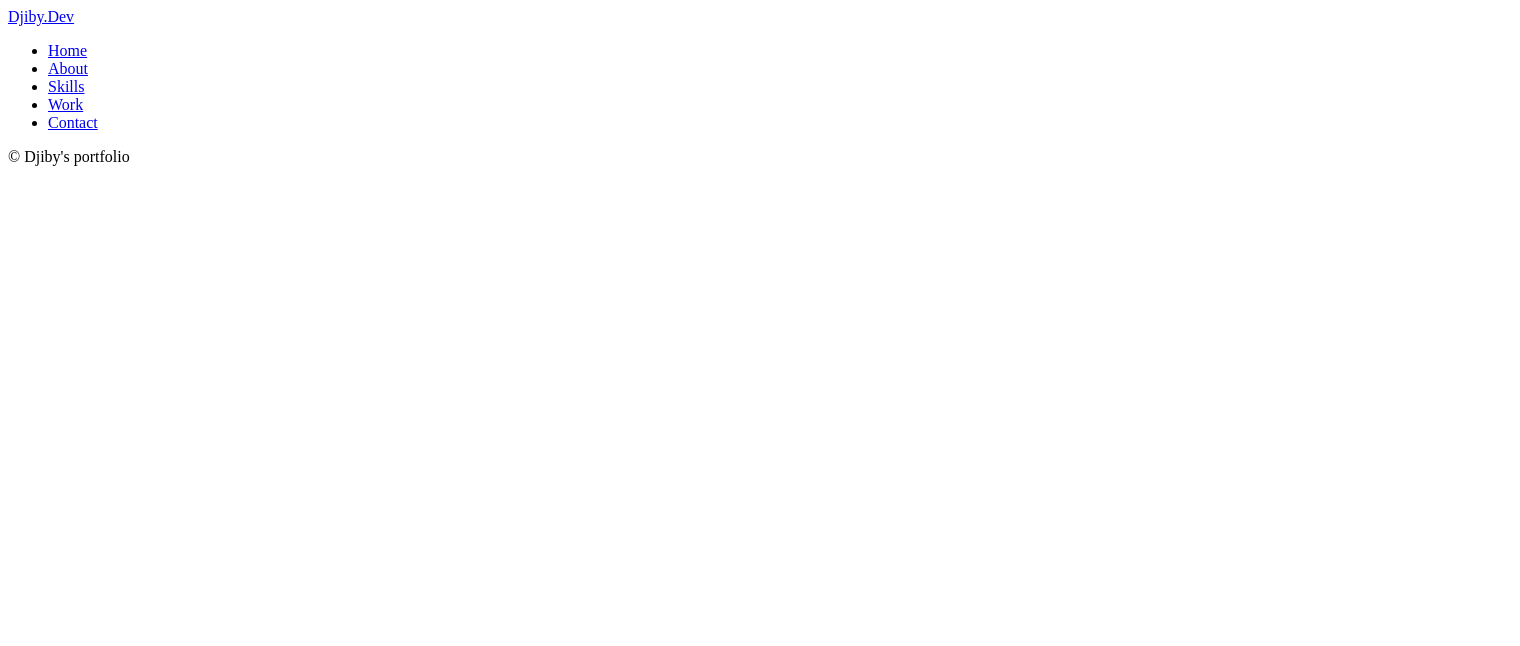
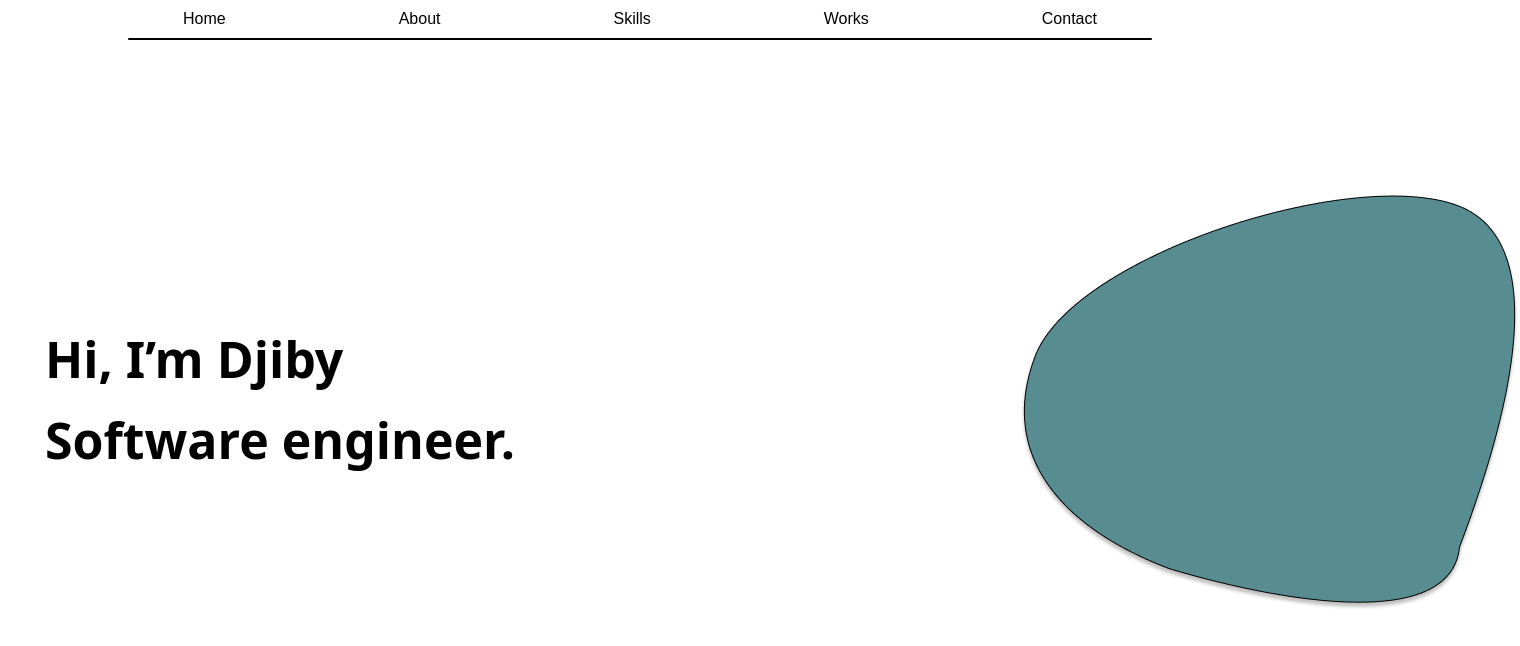
Before and after one commit to B-batman12thy/portfolio, a plain HTML site: page index.html in a window 1280 px wide. Shown: the whole page, 1520 px wide, since content can reach past the window. Drawn offline with Linux system fonts and the light colour scheme.

Commit message:
changement du portfolio

```diff
--- a/asset/css/style.css
+++ b/asset/css/style.css
@@ -1,52 +1,62 @@
-@import url("https://fonts.googleapis.com/css?family=Roboto:300,400,500,700");
-/*variables css*/
-:root{
-  --header-height: 3rem;
-  --font-semi:600;
-  /*--couleurs---*/
+body{
+  font-family: system-ui, -apple-system, BlinkMacSystemFont, 'Segoe UI', Roboto, Oxygen, Ubuntu, Cantarell, 'Open Sans', 'Helvetica Neue', sans-serif;
+  margin: 0 auto;
+  width: 100%;
+  height: 100%;
 
-  --hue-color: hsl(191, 39%, 34%);
 
 }
+@import url('https://fonts.googleapis.com/css2?family=Poppins:wght@800&display=swap');
+nav {
+  display: flex;
+  justify-content: space-evenly;
+  align-items: center;
+  background-color: #ffffff;
+  padding: 0 20px;
+}
 
-ul{
-  margin: 0;
-  padding:0;
-  list-style:none;
+/* Add styling for the navbar elements */
+nav a {
+  font-family: 'Poppins', sans-serif;
+  color: #000000;
+  text-decoration: none;
+
+  padding: 10px;
 }
-a{
-  text-decoration:none;
+
+/* Add border on hover */
+@supports (-webkit-text-stroke: 1px black){
+nav a:hover {
+  -webkit-text-stroke: 1px black;
+  -webkit-text-fill-color: white;
 }
-.bd-grid{
-  max-width: 1000px;
-  display: grid;
-  margin-left: var(--mb-2);
-  margin-right: var(--mb-2);
 }
-.navbar{
-  width: 100%;
-  position:fixed;
-  top:0;
-  left:0;
-  z-index:var(--z-fixed);
-  background-color: #fff;
-  box-shadow: 0px 1px 4px rgba(146,161,176,0.15);
+.divider{
+height:2px;
+width:80vw;
+background-color:black;
+margin-left:auto;
+margin-right:auto;
+border-radius:100vw
 }
-.nav{
-  height: var(--header-height);
-  display: flex;
-  justify-content: space-between;
-  align-items: center;
-  font-weight:var(--font-semi);
+.presentation{
+  position: absolute;
+width: 630px;
+height: 243px;
+left: 45px;
+top: 285px;
+
+font-style: normal;
+font-weight: 800;
+font-size: 25px;
+line-height: 81px;
 }
-@media screen and (max-width: 768px){
-  .nav-menu{
-    position: fixed;
-    height: var(--header-height-mobile);
-    right: -100%;
-    width: 80%;
-    height: 100%;
-    padding: 2rem;
-    background-color: var(--second-color);
-  }
+.logo{
+  box-sizing: border-box;
+
+position: absolute;
+width: 467.37px;
+height: 442.57px;
+left: 1018.53px;
+top: 195.03px;
 }
--- a/index.html
+++ b/index.html
@@ -4,103 +4,30 @@
     <meta charset="UTF-8">
     <meta http-equiv="X-UA-Compatible" content="IE=edge">
     <meta name="viewport" content="width=device-width, initial-scale=1.0">
-    <title>Djiby's portfolio</title>
+    <title>front-end</title>
+    <link rel="stylesheet" href="/asset/css/style.css">
 </head>
 <body>
-    <!--le header conrespond au Navbar-->
-    <header class="navbar">
-       <nav class="nav bd-grid">
-           <div>
-            <a href="#" class="nav-logo">Djiby.Dev</a>
-           </div>
-           <div class="nav-menu" >
-               <ul class="nav-list">
-                   <li class="nav-item"><a href="#Home" class="nav-link active">Home</a></li>
-                   <li class="nav-item"><a href="#about" class="nav-link ">About</a></li>
-                   <li class="nav-item"><a href="#skills" class="nav-link ">Skills</a></li>
-                   <li class="nav-item"><a href="#work" class="nav-link ">Work</a></li>
-                   <li class="nav-item"><a href="#Contact" class="nav-link ">Contact</a></li>
-               </ul>
-           </div>
-
-       </nav>
+    <header>
+        <nav>
+            <a href="#">Home</a>
+            <a href="#">About</a>
+            <a href="#">Skills</a>
+            <a href="#">Works</a>
+            <a href="#">Contact</a>
+          </nav>
+          <div class="divider"></div>
     </header>
-    <!--le menu-->
-    <main>
-
-        <title>portfolio djiby thioub</title>
-    </head>
-    <body>
-        <!--==================== HEADER ====================-->
-        <header class="header" id="header">
-
-        </header>
-
-        <!--==================== MAIN ====================-->
-        <main class="main">
-            <!--==================== HOME ====================-->
-            <section class="home section" id="home">
-
-            </section>
-
-            <!--==================== ABOUT ====================-->
-            <section class="about section" id="about">
-
-            </section>
-
-            <!--==================== SKILLS ====================-->
-            <section class="skills section" id="skills">
-
-            </section>
-
-            <!--==================== QUALIFICATION ====================-->
-            <section class="qualification section">
-
-            </section>
-
-            <!--==================== SERVICES ====================-->
-            <section class="services section" id="services">
-
-            </section>
-
-            <!--==================== PORTFOLIO ====================-->
-            <section class="portfolio section" id="portfolio">
-
-            </section>
-
-            <!--==================== PROJECT IN MIND ====================-->
-            <section class="project section">
-
-            </section>
-
-            <!--==================== TESTIMONIAL ====================-->
-            <section class="testimonial section">
-
-            </section>
-
-            <!--==================== CONTACT ME ====================-->
-            <section class="contact section" id="contact">
-
-            </section>
-        </main>
-
-        <!--==================== FOOTER ====================-->
-        <footer class="footer">
-
-        </footer>
-
-        <!--==================== SCROLL TOP ====================-->
-
-
-        <!--==================== SWIPER JS ====================-->
-        <script src=""></script>
-
-        <!--==================== MAIN JS ====================-->
-        <script src="asset/js/main.js"></script>
-    </body>
-    </main>
-    <footer>
-        <p>&copy; Djiby's portfolio</p>
+    <container>
+        <div class="presentation">
+            <p><h1>Hi,
+             I’m    Djiby   <br>
+                Software engineer.</p></h1>
+        </div>
+        <div class="logo">
+            <img src="/asset/img/Ellipse 2.png" alt="">
+        </div>
+    </container>
 
 </body>
 </html>
```
Also changed, not shown: asset/img/Ellipse 2.png (added), asset/scss/style.scss (deleted).
